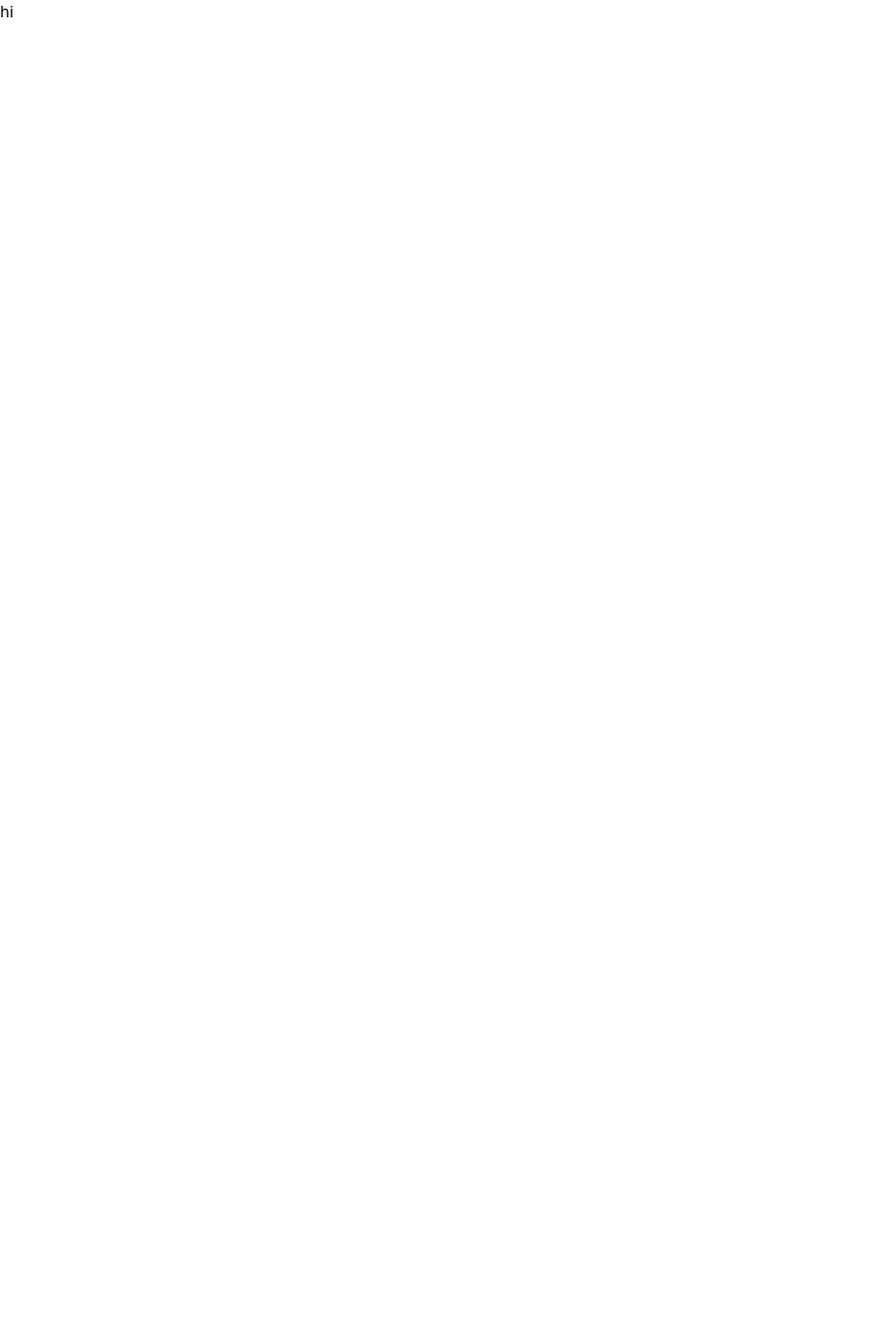
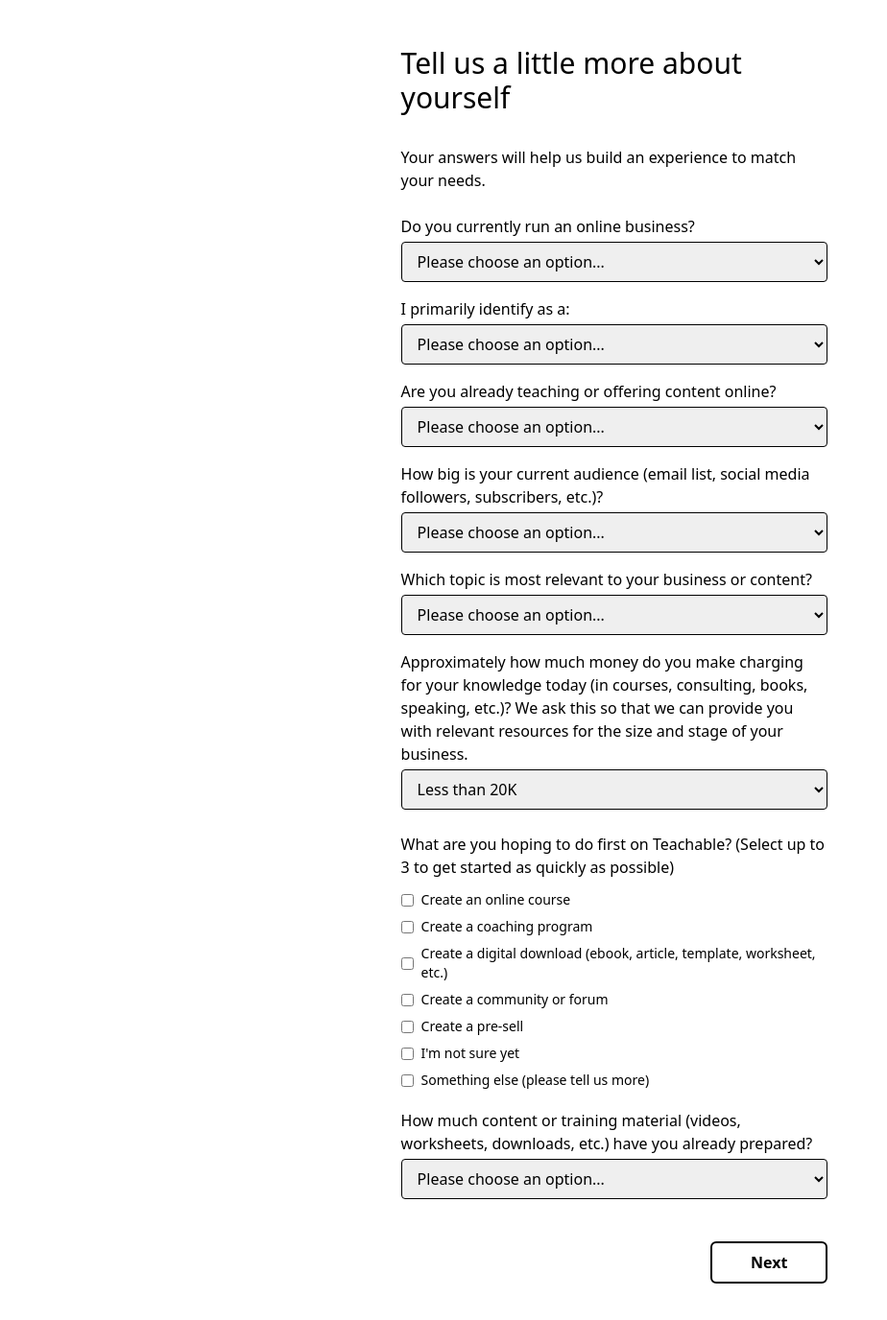
Before and after one commit to Krishna4563/aeonaxy-assignment, a React (Vite) app: page /form in a window 1280 px wide. Shown: the top 1376 px of the page at 96% size, without its empty margins (0-924 px from the left). Before the commit the page ends 800 px from the top, so only its background shows below. Built offline with nearby package versions, Linux system fonts and the light colour scheme.

Commit message:
route integrated

```diff
--- a/src/App.jsx
+++ b/src/App.jsx
@@ -1,13 +1,13 @@
-import { SecondComponent } from "./components/secondComponent";
 import { HomeRoute } from "./routes/homeRoute";
 import { BrowserRouter as Router, Route, Routes } from "react-router-dom";
+import { SecondRoute } from "./routes/secondRoute";
 
 function App() {
   return (
     <Router>
       <Routes>
         <Route path="/" element={<HomeRoute />} />
-        <Route path="/form" element={<SecondComponent />} />
+        <Route path="/form" element={<SecondRoute />} />
       </Routes>
     </Router>
   );
--- a/src/components/login.jsx
+++ b/src/components/login.jsx
@@ -11,22 +11,21 @@ export const Login = () => {
   const navigate = useNavigate();
 
   const handleRoute = () => {
-    if (
-      (fullName.trim() &&
-        email.trim() &&
-        password &&
-        confirmPassword &&
-        agreeTerms) !== "" &&
-      password === confirmPassword &&
-      agreeTerms
-    ) {
-      setTimeout(() => {
-        navigate("/form");
-        window.scrollTo(0, 0);
-      }, 800);
-    } else {
-      alert("Error in inputs");
-    }
+    // if (
+    //   (fullName.trim() &&
+    //     email.trim() &&
+    //     password &&
+    //     confirmPassword &&
+    //     agreeTerms) !== "" &&
+    //   password === confirmPassword &&
+    //   agreeTerms
+    // ) {
+    //   setTimeout(() => {
+    //     navigate("/form");
+    //     window.scrollTo(0, 0);
+    //   }, 800);
+    // }
+    navigate("/form");
   };
 
   const handleSubmit = (event) => {
@@ -53,7 +52,7 @@ export const Login = () => {
       return alert("Password must be same");
     }
 
-    console.log("Form submitted");
+    handleRoute();
   };
 
   const handleChange = (event, setValue) => {
@@ -155,7 +154,7 @@ export const Login = () => {
 
         <div className="flex justify-center items-center">
           <button
-            className="px-4 py-2 bg-black text-white w-[60%] text-md rounded"
+            className="px-4 py-2 bg-black text-white w-[60%] md:w-[80%] text-md rounded"
             type="submit"
             onClick={handleRoute}
           >
--- a/src/components/secondComponent.jsx
+++ b/src/components/secondComponent.jsx
@@ -1,7 +1,185 @@
 export const SecondComponent = () => {
   return (
-    <div>
-      <div>hi</div>
+    <div className="flex flex-col justify-between p-6 items-start w-[80%] md:w-[60%] lg:w-[40%] h-full gap-6">
+      <div className="flex flex-col justify-start gap-8">
+        <p className=" text-3xl font-medium">
+          Tell us a little more about yourself
+        </p>
+        <p className="font-sm text-md">
+          Your answers will help us build an experience to match your needs.
+        </p>
+      </div>
+
+      <div className="flex flex-col gap-4">
+        <div className="flex flex-col gap-1 w-[100%]">
+          <p>Do you currently run an online business?</p>
+          <div className=" ">
+            <select
+              type="text"
+              className=" border border-black w-[100%] rounded outline-none  py-2 p-3"
+            >
+              <option value="">Please choose an option...</option>
+              <option value="option1">Yes, I run an online business</option>
+              <option value="option2">No, just exploring!</option>
+            </select>
+          </div>
+        </div>
+
+        <div className="flex flex-col gap-1 w-[100%]">
+          <p>I primarily identify as a:</p>
+          <div className=" ">
+            <select
+              type="text"
+              className=" border border-black w-[100%] rounded outline-none py-2 p-3"
+            >
+              <option value="">Please choose an option...</option>
+              <option value="option1">Full-time employee</option>
+              <option value="option2">Part-time employee</option>
+              <option value="option3">
+                Freelancer or Consultant (project-based work)
+              </option>
+            </select>
+          </div>
+        </div>
+
+        <div className="flex flex-col gap-1  w-[100%]">
+          <p>Are you already teaching or offering content online?</p>
+          <div className=" ">
+            <select
+              type="text"
+              className=" border border-black w-[100%] rounded outline-none py-2 p-3"
+            >
+              <option value="">Please choose an option...</option>
+              <option value="option1">Yes, I teach online</option>
+              <option value="option2">
+                No, I'm just getting started sharing my knowledge
+              </option>
+            </select>
+          </div>
+        </div>
+
+        <div className="flex flex-col gap-1 w-[100%]">
+          <p>
+            How big is your current audience (email list, social media
+            followers, subscribers, etc.)?
+          </p>
+          <div className=" ">
+            <select
+              type="text"
+              className=" border border-black w-[100%] rounded outline-none py-2 p-3"
+            >
+              <option value="">Please choose an option...</option>
+              <option value="option1">1-10 people</option>
+              <option value="option2">1-100 people</option>
+              <option value="option3">1-1000 people</option>
+            </select>
+          </div>
+        </div>
+
+        <div className="flex flex-col gap-1 w-[100%]">
+          <p>Which topic is most relevant to your business or content?</p>
+          <div className=" ">
+            <select
+              type="text"
+              className=" border border-black w-[100%] rounded outline-none py-2 p-3"
+            >
+              <option value="">Please choose an option...</option>
+              <option value="option1">Photo or Video</option>
+              <option value="option2">Docs</option>
+              <option value="option2">Book</option>
+            </select>
+          </div>
+        </div>
+
+        <div className="flex flex-col gap-1 w-[100%]">
+          <p>
+            Approximately how much money do you make charging for your knowledge
+            today (in courses, consulting, books, speaking, etc.)? We ask this
+            so that we can provide you with relevant resources for the size and
+            stage of your business.
+          </p>
+          <div className=" ">
+            <select
+              type="text"
+              className=" border border-black w-[100%] rounded outline-none py-2 p-3"
+            >
+              <option value="">Less than 20K</option>
+              <option value="option1">More than 20K</option>
+              <option value="option2">I prefer not to answer</option>
+            </select>
+          </div>
+        </div>
+
+        <div className="flex flex-col gap-1 w-[100%] py-2">
+          <p>
+            What are you hoping to do first on Teachable? (Select up to 3 to get
+            started as quickly as possible)
+          </p>
+          <div className="flex flex-col gap-2 py-2">
+            <div className="flex justify-start items-center gap-2">
+              <input type="checkbox" className="" />
+              <p className="text-sm">Create an online course</p>
+            </div>
+
+            <div className="flex justify-start items-center gap-2">
+              <input type="checkbox" className="" />
+              <p className="text-sm">Create a coaching program</p>
+            </div>
+
+            <div className="flex justify-start items-center gap-2">
+              <input type="checkbox" className="" />
+              <p className="text-sm">
+                Create a digital download (ebook, article, template, worksheet,
+                etc.)
+              </p>
+            </div>
+
+            <div className="flex justify-start items-center gap-2">
+              <input type="checkbox" className="" />
+              <p className="text-sm">Create a community or forum</p>
+            </div>
+
+            <div className="flex justify-start items-center gap-2">
+              <input type="checkbox" className="" />
+              <p className="text-sm">Create a pre-sell</p>
+            </div>
+
+            <div className="flex justify-start items-center gap-2">
+              <input type="checkbox" className="" />
+              <p className="text-sm">I'm not sure yet</p>
+            </div>
+
+            <div className="flex justify-start items-center gap-2">
+              <input type="checkbox" className="" />
+              <p className="text-sm">Something else (please tell us more)</p>
+            </div>
+          </div>
+
+          <div className="flex flex-col gap-1 w-[100%] py-2">
+            <p>
+              How much content or training material (videos, worksheets,
+              downloads, etc.) have you already prepared?
+            </p>
+            <div className=" ">
+              <select
+                type="text"
+                className=" border border-black w-[100%] rounded outline-none py-2 p-3"
+              >
+                <option value="" className="">
+                  Please choose an option...
+                </option>
+                <option value="option1">None - I'm just getting started</option>
+              </select>
+            </div>
+          </div>
+
+          <div className="flex justify-end py-8">
+            <button className=" px-10 py-2 font-bold border-2 rounded-md border-black">
+              Next
+            </button>
+          </div>
+        </div>
+      </div>
     </div>
   );
 };
--- /dev/null
+++ b/src/routes/secondRoute.jsx
@@ -0,0 +1,9 @@
+import { SecondComponent } from "../components/secondComponent";
+
+export const SecondRoute = () => {
+  return (
+    <div className=" h-full p-6 flex justify-center items-center">
+      <SecondComponent />
+    </div>
+  );
+};
```
